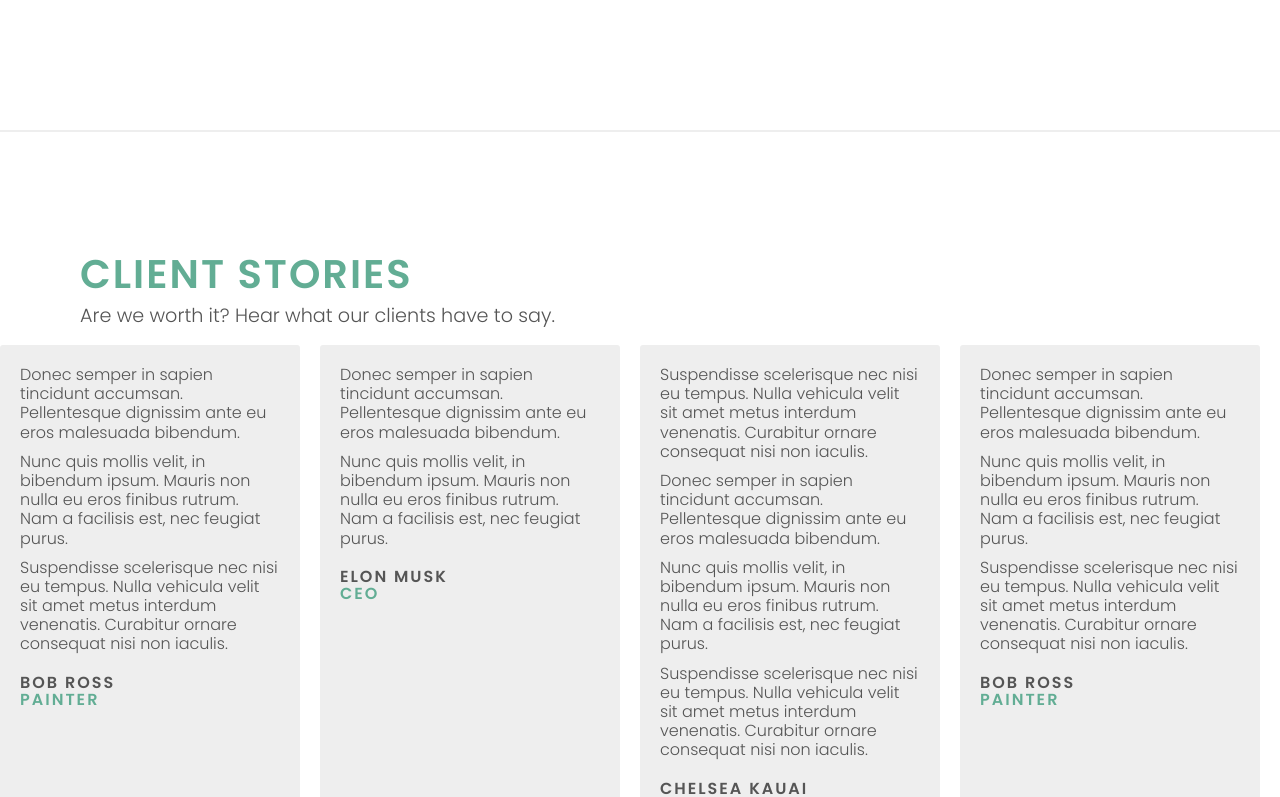
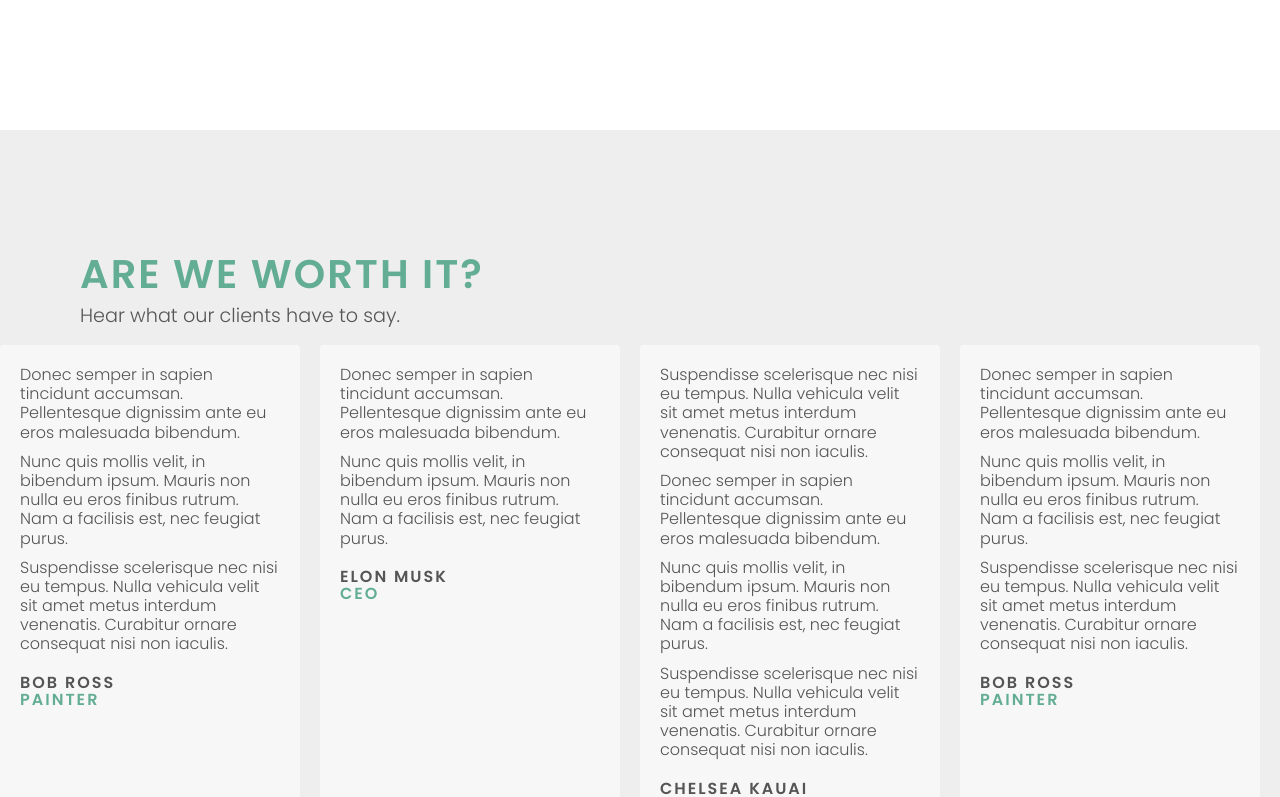
Before and after one commit to ohaanika/nextjs-website, a Next.js app: page / in a window 1280 px wide. Shown: the part 2740-3537 px from the top of the page. Built offline with nearby package versions, Linux system fonts and the light colour scheme; a web font is replaced by a local one.

Commit message:
refactor(sections, components): change background for client story cards

```diff
--- a/components/carousel/carousel.module.css
+++ b/components/carousel/carousel.module.css
@@ -16,7 +16,7 @@
 }
 
 .item {
-	background-color: #eee;
+	background-color: rgba(255, 255, 255, 0.5);
 	scroll-snap-align: center;
 	display: inline-block;
 	border-radius: 3px;
--- a/sections/clientStories.js
+++ b/sections/clientStories.js
@@ -120,10 +120,10 @@ function createClientStoryCard(ClientStoryCard, i) {
 }
 
 const ClientStories = () => (
-  <Section id="stories" stretch={true}>
+  <Section id="stories" stretch={true} backgroundColor="var(--color-border)">
     <SectionContentBlock
-      heading="Client Stories"
-      subheading="Are we worth it? Hear what our clients have to say."
+      heading="Are we worth it?"
+      subheading="Hear what our clients have to say."
     />
     <Carousel
       carouselCardList={clientStoryInfo.map((ClientStoryCard, i) => createClientStoryCard(ClientStoryCard, i))}
```
